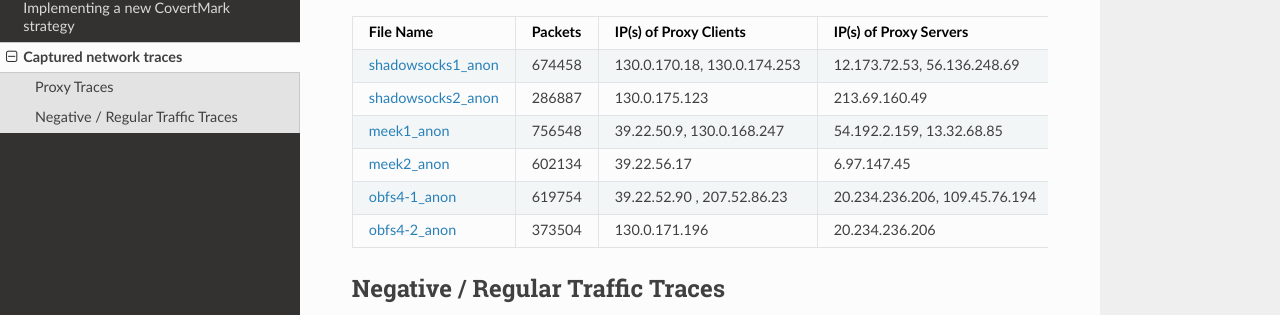
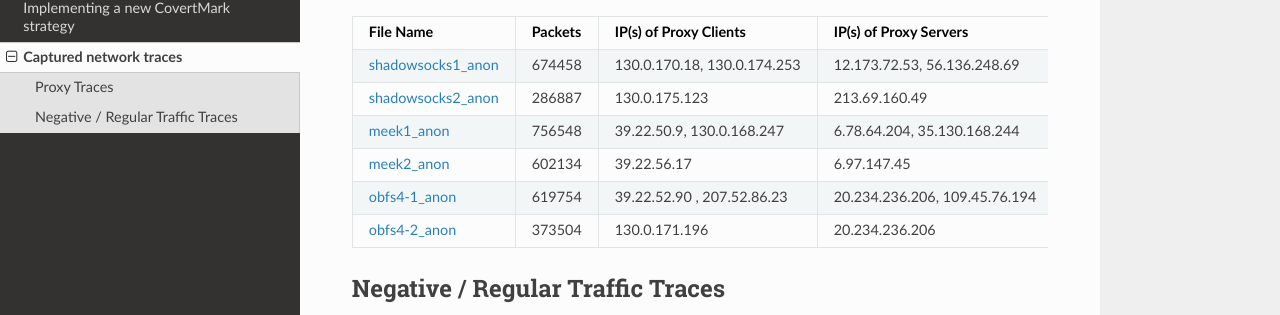
Before and after one commit to chongyangshi/CovertMark, a Sphinx documentation site: the page built from docs/data.rst, in a window 1280 px wide and 900 px high, scrolled down 543 px. Shown: the part 137-452 px from the top of the window. Built offline with Sphinx 7.4.7 and the Read the Docs theme 2.0.0, drawn with Linux system fonts in a browser that asks for light colours.

Commit message:
Correct meek1 servers.

```diff
--- a/docs/data.rst
+++ b/docs/data.rst
@@ -44,9 +44,9 @@ longer-than-MTU payloads fully segmented.
 | on <https://goo. | 887 | 23          | 49          |               |
 | gl/WcvBt4>`__    |     |             |             |               |
 +------------------+-----+-------------+-------------+---------------+
-| `meek1_anon <htt | 756\| 39.22.50.9, | 54.192.2.15\| 443           |
-| ps://goo.gl/uM4i | 548 | 130.0.168.2\| 9,          |               |
-| 6f>`__           |     | 47          | 13.32.68.85 |               |
+| `meek1_anon <htt | 756\| 39.22.50.9, | 6.78.64.204\| 443           |
+| ps://goo.gl/uM4i | 548 | 130.0.168.2\| , 35.130.16\|               |
+| 6f>`__           |     | 47          | 8.244       |               |
 +------------------+-----+-------------+-------------+---------------+
 | `meek2_anon <htt | 602\| 39.22.56.17 | 6.97.147.45 | 443           |
 | ps://goo.gl/Zp3a | 134 |             |             |               |
```
